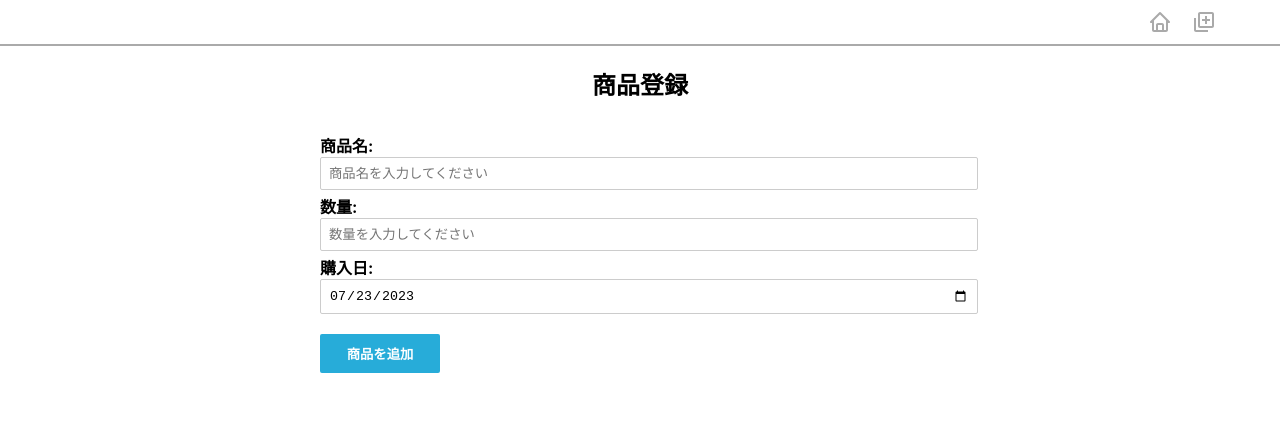
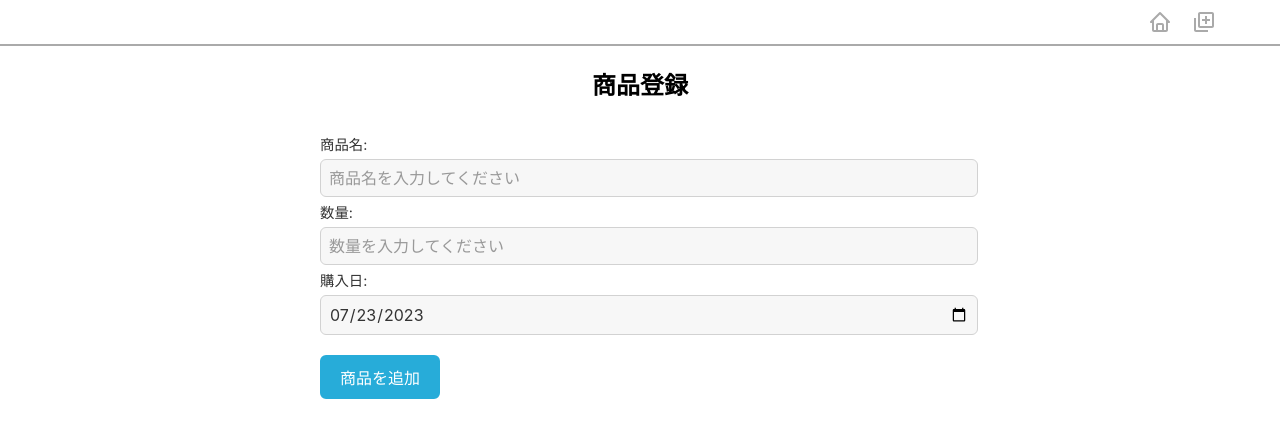
Before and after one commit to north238/uchi_stock, a React (Create React App) app in the folder frontend/: page /addProducts in a window 1280 px wide. Shown: the top 438 px of the page. Built offline with nearby package versions, Linux system fonts and the light colour scheme; no server answers.

Commit message:
cssを修正

```diff
--- a/frontend/src/components/CustomDialog.module.css
+++ b/frontend/src/components/CustomDialog.module.css
@@ -12,6 +12,7 @@
 
 .dialog {
   background-color: #fff;
+  border-top: 3px solid #ff0000;
   border-radius: 8px;
   padding: 16px;
   box-shadow: 0 4px 8px rgba(0, 0, 0, 0.2);
@@ -20,13 +21,14 @@
 
 .header {
   display: flex;
+  flex-direction: column;
   justify-content: center;
   align-items: center;
   margin-bottom: 16px;
 }
 
 .header h2 {
-  margin: 0;
+  margin-top: 20px;
   font-size: 20px;
   font-weight: bold;
 }
@@ -59,3 +61,12 @@
 .deleteButton:hover {
   opacity: 0.8;
 }
+
+.icon {
+  font-size: 30px;
+  padding: 0.5rem;
+	cursor: pointer;
+  color: #fff;
+  background-color: #ff0000;
+  border-radius: 100%;
+}
--- a/frontend/src/components/CustomDialog.tsx
+++ b/frontend/src/components/CustomDialog.tsx
@@ -1,5 +1,6 @@
 import React from 'react';
 import ReactDOM from 'react-dom';
+import { RiDeleteBinLine } from 'react-icons/ri';
 import styles from './CustomDialog.module.css';
 
 interface CustomDialogProps {
@@ -12,6 +13,7 @@ const CustomDialog: React.FC<CustomDialogProps> = ({ onCancel, onDelete }) => {
     <div className={styles.overlay}>
       <div className={styles.dialog}>
         <div className={styles.header}>
+          <RiDeleteBinLine className={styles.icon} />
           <h2>この商品を削除しますか？</h2>
         </div>
         <div className={styles.buttons}>
--- a/frontend/src/pages/Home.module.css
+++ b/frontend/src/pages/Home.module.css
@@ -5,11 +5,12 @@
   width: 120px;
   margin-top: 1rem;
   padding: 0.5rem;
-	font-weight: bold;
+  font-size: inherit;
+  font-weight: inherit;
   border: 2px solid #27acd9;
   background: #27acd9;
   color: #fff;
-	border-radius: 2px;
+  border-radius: 6px;
   transition: 0.5s;
 }
 
@@ -36,24 +37,33 @@
   margin-bottom: 1rem;
 }
 
-.label, .input {
+.label,
+.input {
   display: block;
   width: 100%;
+  color: #333;
 }
 
 .label {
-  font-weight: bold;
+  margin-bottom: 5px;
+  font-size: 0.9em;
 }
 
 .input {
-  border: 1px solid #ccc;
-	border-radius: 2px;
+  border: 1px solid #d2d2d2;
+  border-radius: 6px;
   padding: 0.5rem;
   margin-bottom: 0.25rem;
+  font: inherit;
+  background-color: #f7f7f7;
 }
 
 .input:focus {
   outline: none;
+}
+
+.input::placeholder {
+  color: #999;
 }
 
 .iconHolder {
```
Lines whose indentation alone changed are shown as unchanged.
